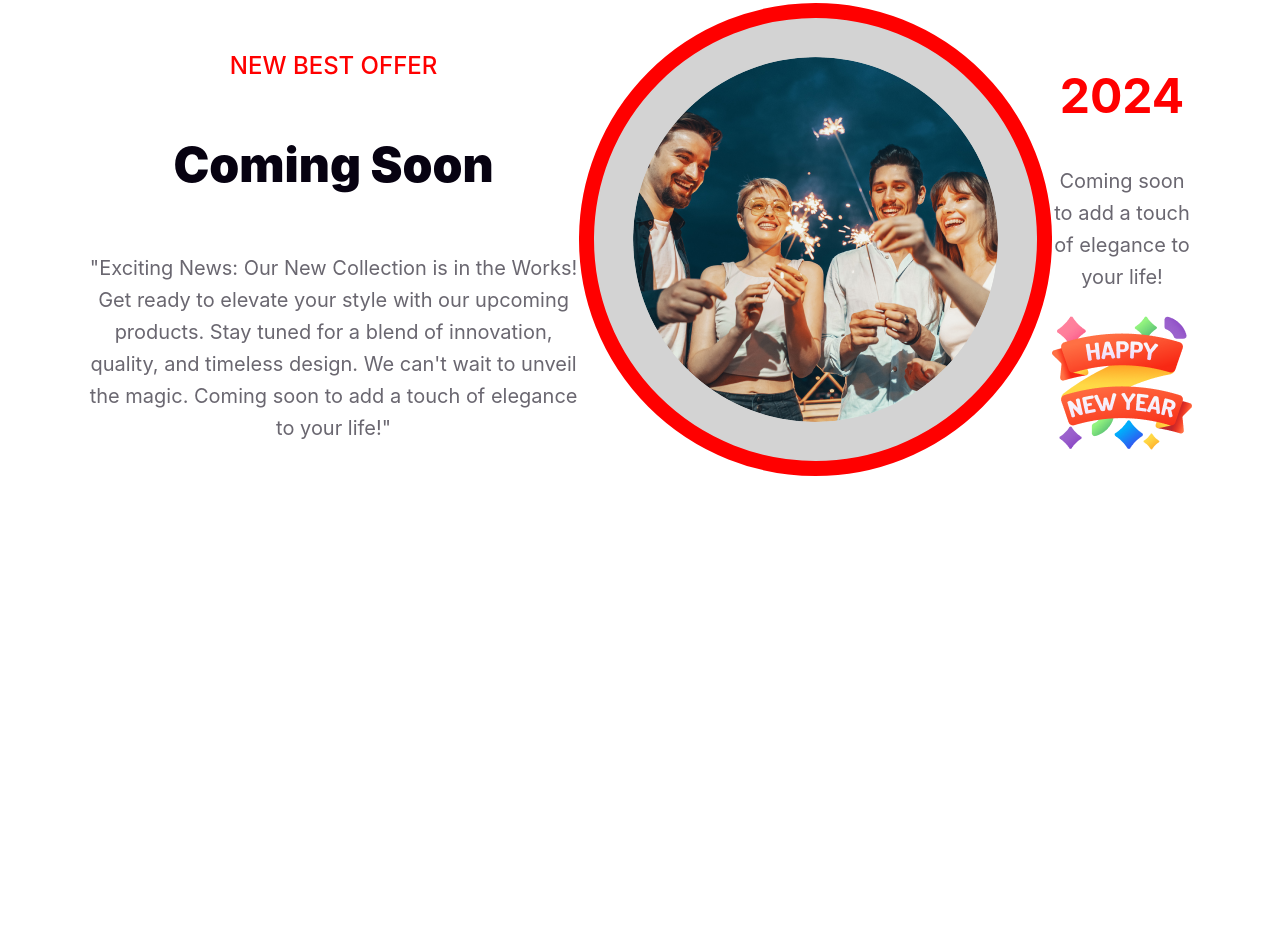
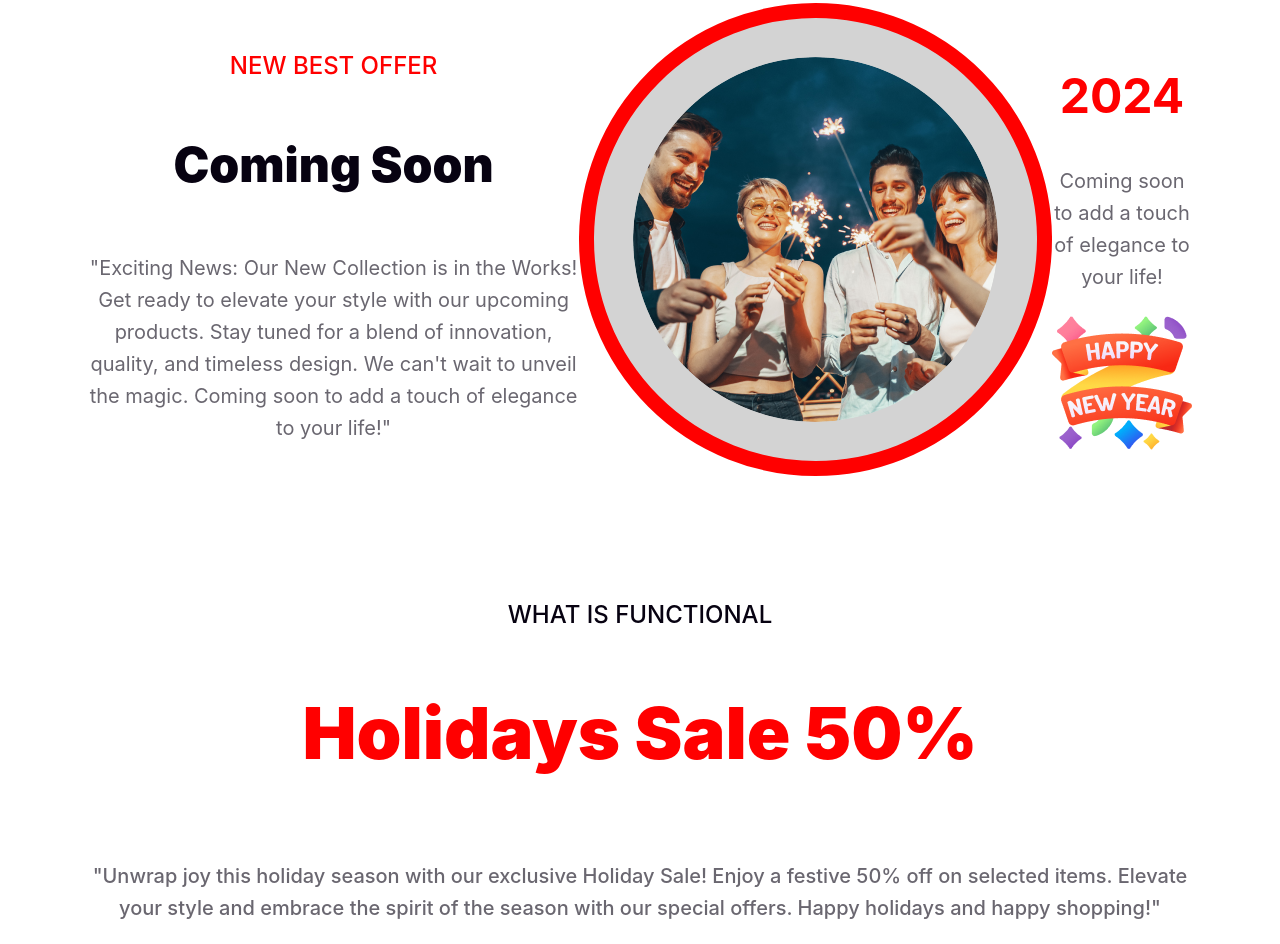
Before and after one commit to afiaafifa/B9-A1, a plain HTML site: page index.html in a window 1280 px wide. Shown: the part 3067-4011 px from the top of the page. Before the commit the page ends 3555 px from the top, so only its background shows below. Drawn offline with Linux system fonts and the light colour scheme.

Commit message:
added holiday sale

```diff
--- a/index.html
+++ b/index.html
@@ -65,6 +65,13 @@
                 <img class="group-96" src="resources/Group 96.png" alt="">
             </div>
         </section>
+        <section>
+            <div class="what-is-functional">
+                <h4 class="what">WHAT IS FUNCTIONAL</h4>
+                <h1 class="holi">Holidays Sale 50%</h1>
+                <p class="holi-description">"Unwrap joy this holiday season with our exclusive Holiday Sale! Enjoy a festive 50% off on selected items. Elevate your style and embrace the spirit of the season with our special offers. Happy holidays and happy shopping!"</p>
+            </div>
+        </section>
 
 
     </main>
--- a/styles/styles.css
+++ b/styles/styles.css
@@ -266,3 +266,29 @@ body {
     height: 140px;
     flex-shrink: 0;
 }
+/*WHAT IS FUNCTIONAL styles*/
+.what{
+    color: #070211;
+font-size: 24px;
+font-weight: 500;
+text-align: center;
+padding-bottom: 0;
+}
+.holi{
+    color: #F00;
+text-align: center;
+font-size: 72px;
+font-weight: 900;
+padding-bottom: 25px
+}
+.holi-description{
+    color: rgba(7, 2, 17, 0.60);
+text-align: center;
+font-size: 20px;
+font-weight: 500;
+line-height: 32px;
+}
+.what-is-functional{
+    margin: 120px 80px 0;
+
+}
```
